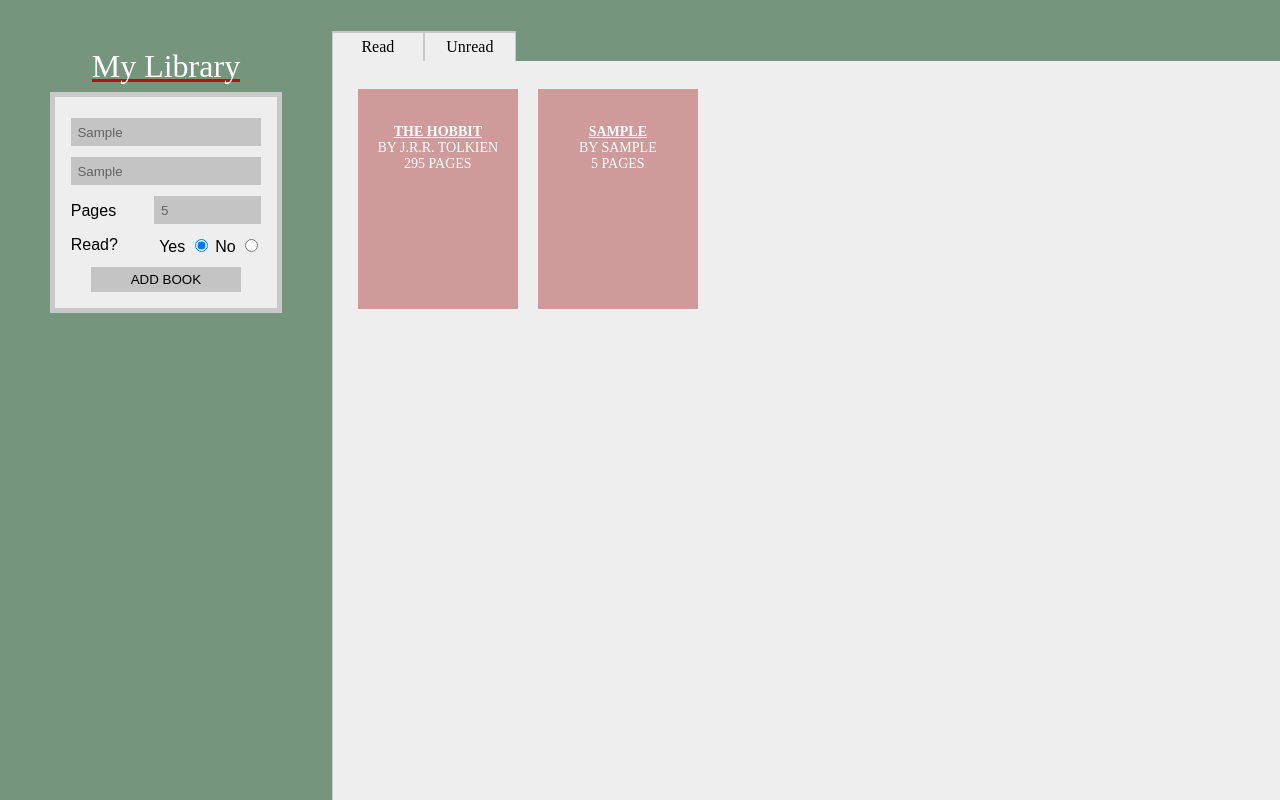
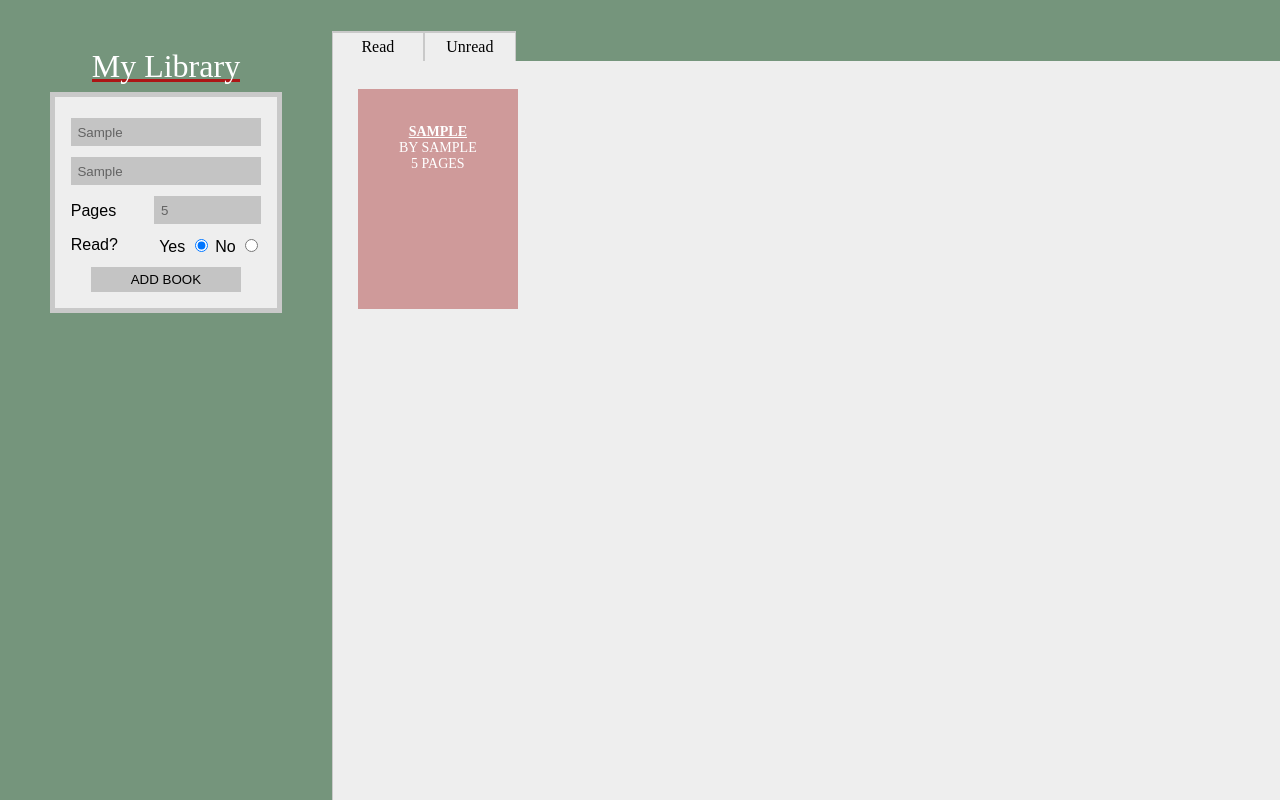
Before and after one commit to marybcheung/MyLibrary, a plain HTML site: page index.html in a window 1280 px wide. Both pictures are taken after typing "Sample", "Sample", "5" into the empty fields and a click on the button "ADD BOOK". Drawn offline with Linux system fonts and the light colour scheme; a web font is replaced by a local one.

Commit message:
Refactored with prototype

```diff
--- a/index.html
+++ b/index.html
@@ -37,9 +37,7 @@
                 <div class="tab">Unread</div>
             </div>
             <div class="space"></div>
-            <div class="book-view">
-                <div class="book-card"><div class="text"><b>THE HOBBIT</b><br/>BY J.R.R. TOLKIEN <br/>295 PAGES</div></div>
-            </div>
+            <div class="book-view"></div>
         </div>
         <script src="library.js" type="text/javascript"></script>
     </body>
--- a/library.js
+++ b/library.js
@@ -15,34 +15,35 @@ function Book(title, author, pages, isRead) {
     this.isRead = isRead;
 }
 
-Book.prototype.info = function () {
-    let readMsg = "not read yet";
-    if (this.isRead) readMsg = "read";
-    return `${this.title}, ${this.author}, ${this.pages} pages, ${readMsg}`;
+Book.prototype.getElement = function () {
+    let bookCard = document.createElement("DIV");
+    bookCard.className = "book-card";
+    bookCard.read = this.isRead;
+    let string = `<div class="text">
+                    <b>${this.title.toUpperCase()}</b>
+                    <br/>BY ${this.author.toUpperCase()}
+                    <br/>${this.pages} PAGES
+                  </div>`;
+    bookCard.innerHTML = string;
+    return bookCard;
 }
 
 function getBook() {
-    let bookCard = document.createElement("DIV");
     const title = titleField.value;
     const author = authorField.value;
     const pages = pagesField.value;
-    // check if fields empty
+    const isRead = readOptions.querySelector("input[name=isRead]:checked").value;
     if (!title || !author || !pages) {
         alert("One or more fields not provided.")
         return null;
     }
-    const isRead = readOptions.querySelector("input[name=isRead]:checked").value;
-    bookCard.className = "book-card";
-    bookCard.read = isRead;
-    // get string
-    let string = `<div class="text"><b>${title.toUpperCase()}</b><br/>BY ${author.toUpperCase()}<br/>${pages} PAGES</div>`;
-    bookCard.innerHTML = string;
-    return bookCard;
+    return new Book(title, author, pages, isRead);
 }
 
 button.addEventListener("click", () => {
-    let bookCard = getBook();
-    if (bookCard) {
-        bookView.appendChild(bookCard);
+    let book = getBook();
+    if (book) {
+        // TODO: check if read or not, add to appropriate element
+        bookView.appendChild(book.getElement());
     }
 });
```
